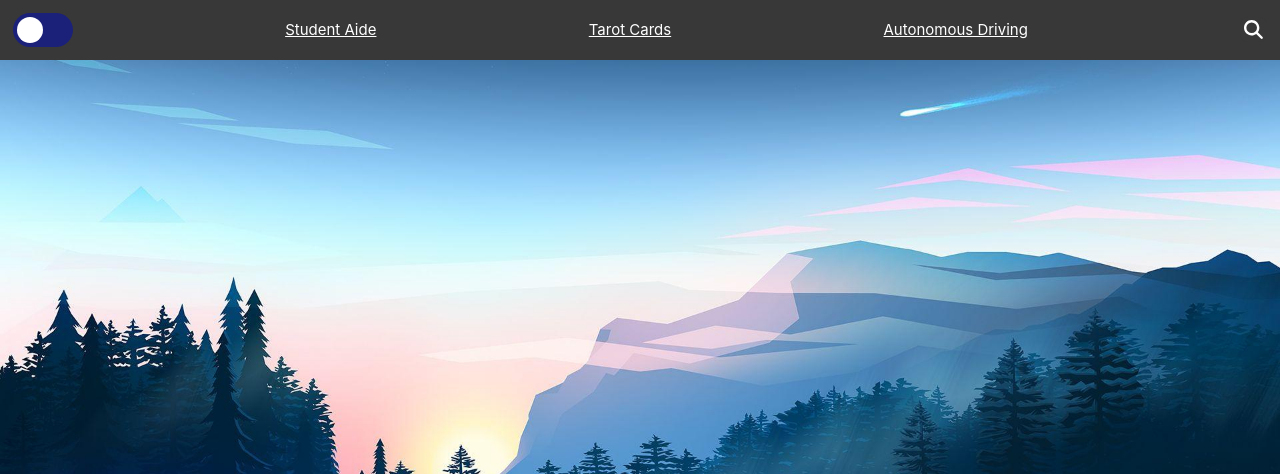
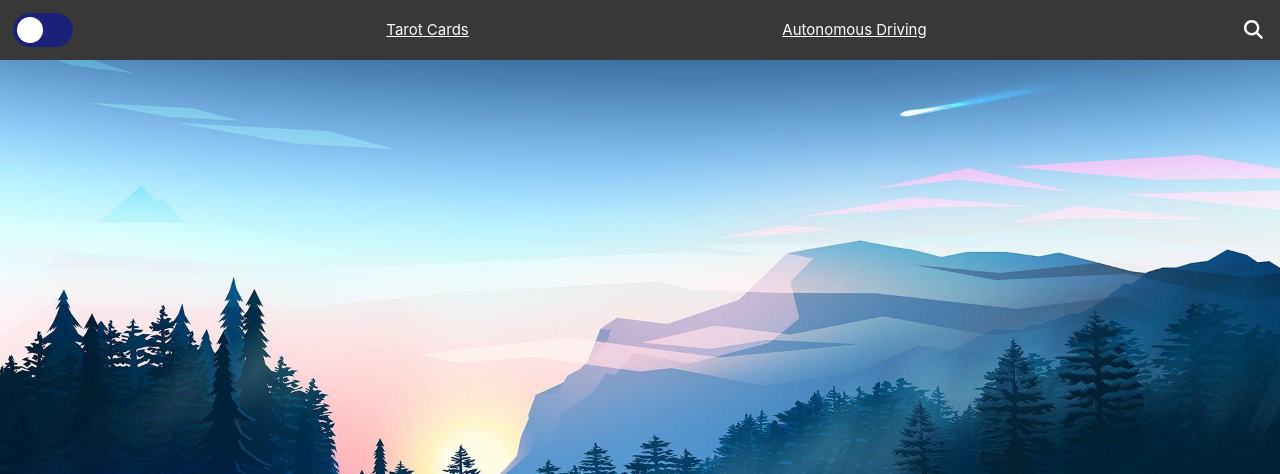
Before and after one commit to Nho-way/Website, a plain HTML site: page index.html in a window 1280 px wide. Shown: the top 474 px of the page. Drawn offline with Linux system fonts and the light colour scheme.

Commit message:
Removed student aide section

```diff
--- a/index.html
+++ b/index.html
@@ -26,7 +26,7 @@
                 </span>
             </label>
             <!--<a id="Blog">COMING SOON: Blog</a>-->
-            <a id="Student Aide" href="">Student Aide</a>
+            <!--<a id="Student Aide" href="">Student Aide</a>-->
             <a id="Tarot" href="../Tarot/select-cards/index.html">Tarot Cards</a>
             <a id="Autonomous Driving" href="">Autonomous Driving</a>
             <div class="index-menu-button">
```
